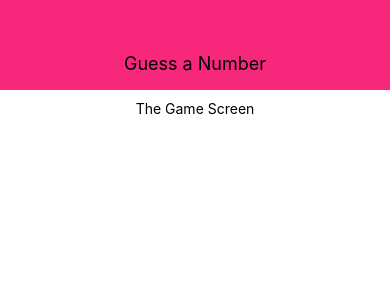
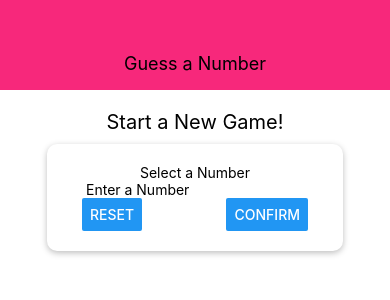
Before and after one commit to Abhi97shek/GuessNumber-ReactNative, a React Native app: screen / in a window 390 px wide. Shown: the top 300 px of the page. Built offline with nearby package versions, Linux system fonts and the light colour scheme.

Commit message:
Card Component Created

```diff
--- /dev/null
+++ b/components/Card.js
@@ -0,0 +1,31 @@
+import React from 'react';
+
+import {View,StyleSheet} from 'react-native';
+
+
+const Card = (props)=>{
+
+    return (
+        <View style={{...style.card,...props.style}}>{props.children}</View>
+    );
+
+};
+
+const style = StyleSheet.create({
+        card:{
+
+            shadowColor:'black',
+            shadowOffset:{
+                width:0,
+                height:2
+            },
+            shadowRadius:6,
+            shadowOpacity:0.26,
+            elevation:5,
+            backgroundColor:'white',
+            padding:20,
+            borderRadius:10
+        }
+
+});
+export default Card;
--- a/screens/StartGameScreen.js
+++ b/screens/StartGameScreen.js
@@ -1,11 +1,20 @@
 import React from "react";
-import {View,StyleSheet,Text} from "react-native";
+import {View,StyleSheet,Text,TextInput,Button} from "react-native";
+import Card from "../components/Card";
 
 const StartGameScreen = (props)=>{
 
     return (
         <View style={style.screen}>
-                <Text>The Game Screen</Text>
+                <Text style={style.title}>Start a New Game!</Text>
+                <Card style={style.innerContainer}>
+                    <Text>Select a Number</Text>
+                    <TextInput placeholder="Enter a Number"/>
+                    <View style={style.buttons}>
+                        <Button title="Reset" onPress={()=>{}}/>
+                        <Button title="Confirm" onPress={()=>{}}/>
+                    </View>
+                </Card>
         </View>
     )
 
@@ -16,7 +25,21 @@ const style = StyleSheet.create({
             flex:1,
             padding:10,
             alignItems:'center',
-
+    },
+    buttons:{
+        flexDirection:'row',
+        width:'100%',
+        justifyContent:'space-between',
+        paddingHorizontal:15
+    },
+    title:{
+        fontSize:20,
+        marginVertical:10
+    },
+    innerContainer:{
+            width:300,
+            maxWidth:'80%',
+            alignItems:'center'
     }
 });
 
```
